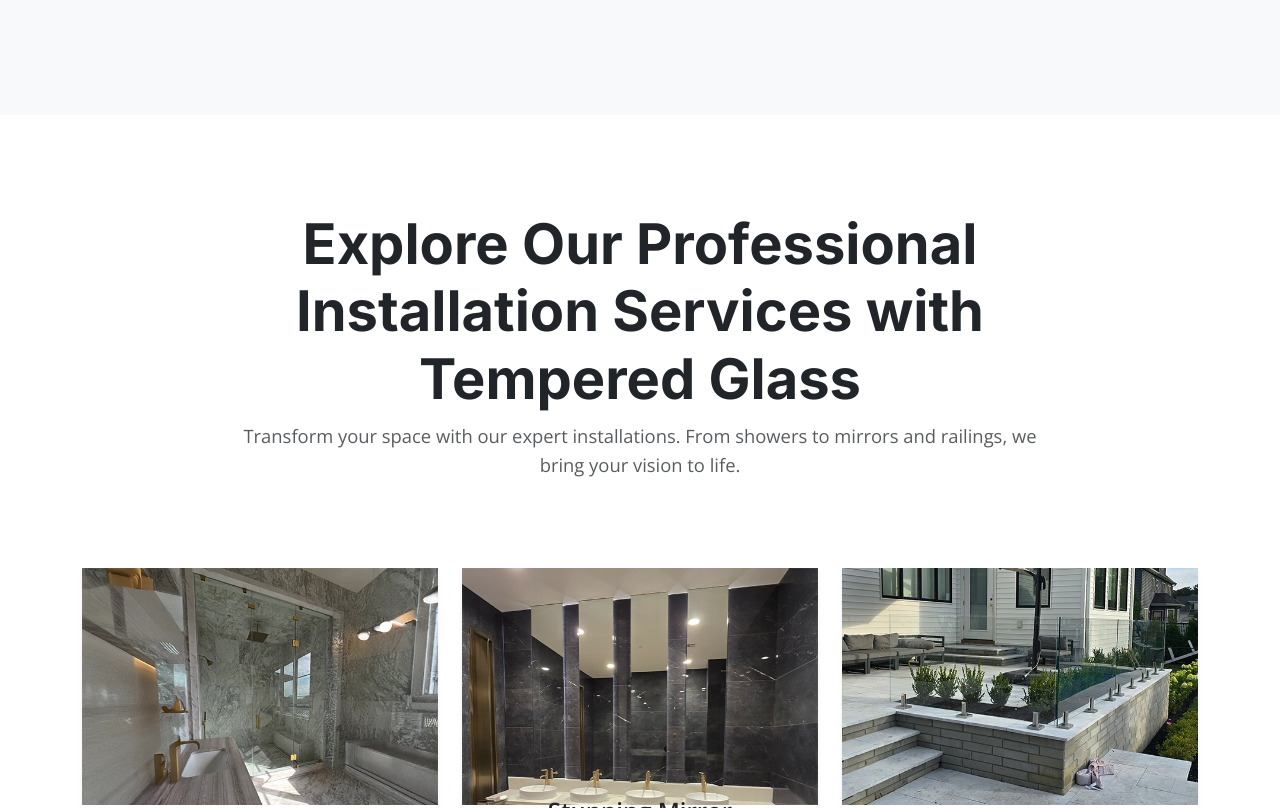
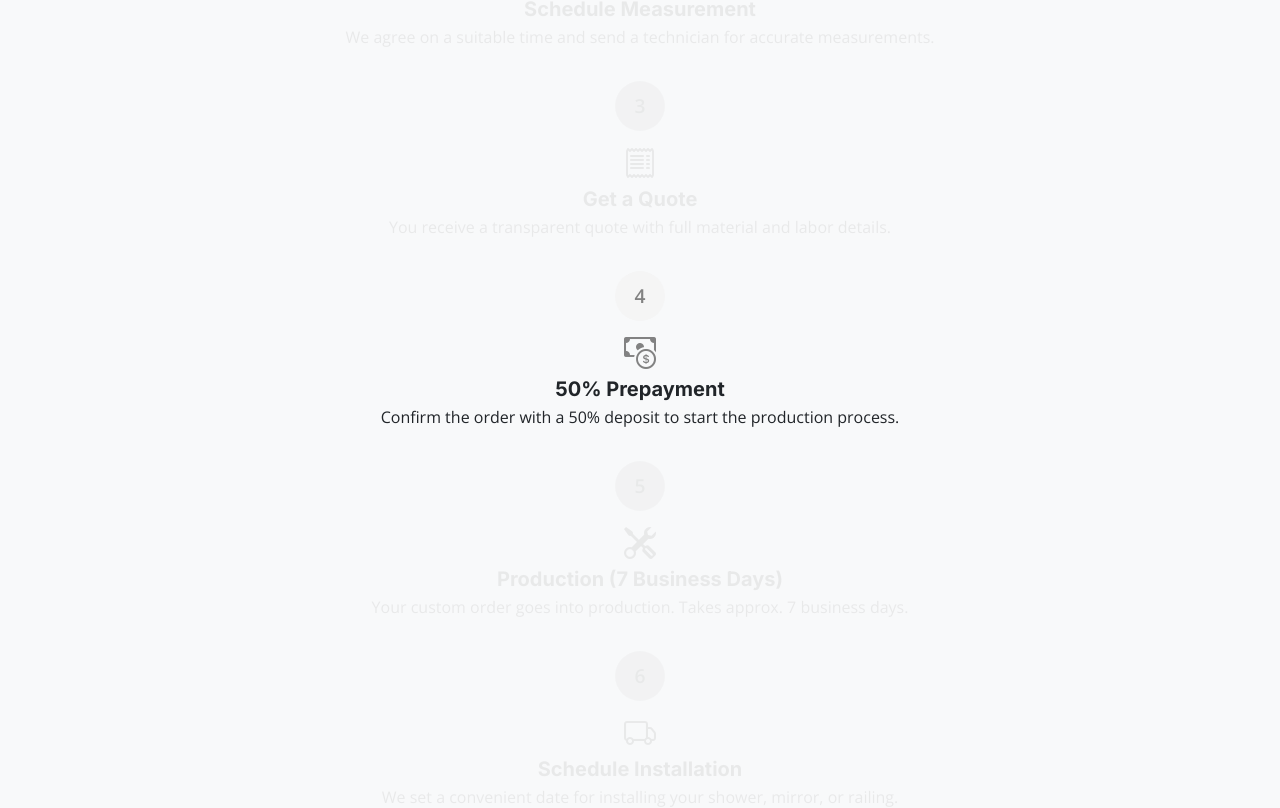
Before and after one commit to KseniiaMarkiv/my-shower-site, a React (Vite) app: page / in a window 1280 px wide. Shown: the part 3032-3840 px from the top of the page. Built offline with nearby package versions, Linux system fonts and the light colour scheme; a web font is replaced by a local one.

Commit message:
Pre-filled How It Works page

```diff
--- a/src/components/HowItWorksSection.jsx
+++ b/src/components/HowItWorksSection.jsx
@@ -1,13 +1,83 @@
-
+import React, { useRef, useEffect, useState } from 'react';
 import '../styles/HowItWorksSection.css';
 
+const steps = [
+  {
+    title: 'Contact Us',
+    description: 'Reach out via phone, website, or messenger — whichever is most convenient for you.',
+    icon: 'bi-telephone',
+  },
+  {
+    title: 'Schedule Measurement',
+    description: 'We agree on a suitable time and send a technician for accurate measurements.',
+    icon: 'bi-calendar-event',
+  },
+  {
+    title: 'Get a Quote',
+    description: 'You receive a transparent quote with full material and labor details.',
+    icon: 'bi-receipt',
+  },
+  {
+    title: '50% Prepayment',
+    description: 'Confirm the order with a 50% deposit to start the production process.',
+    icon: 'bi-cash-coin',
+  },
+  {
+    title: 'Production (7 Business Days)',
+    description: 'Your custom order goes into production. Takes approx. 7 business days.',
+    icon: 'bi-tools',
+  },
+  {
+    title: 'Schedule Installation',
+    description: 'We set a convenient date for installing your shower, mirror, or railing.',
+    icon: 'bi-truck',
+  },
+  {
+    title: 'Final Payment & Satisfaction',
+    description: 'Pay the remaining 50% after you approve the final result.',
+    icon: 'bi-hand-thumbs-up',
+  },
+];
+
 export default function HowItWorksSection() {
+  const stepRefs = useRef([]);
+  const [activeStep, setActiveStep] = useState(0);
+
+  useEffect(() => {
+    const handleScroll = () => {
+      const stepPositions = stepRefs.current.map((ref) => {
+        if (!ref) return 0;
+        const rect = ref.getBoundingClientRect();
+        return rect.top;
+      });
+
+      const current = stepPositions.findIndex((top) => top > window.innerHeight / 2);
+      setActiveStep(current === -1 ? steps.length - 1 : Math.max(0, current - 1));
+    };
+
+    window.addEventListener('scroll', handleScroll);
+    return () => window.removeEventListener('scroll', handleScroll);
+  }, []);
+
   return (
-    <section id="how-it-works" className="py-5 bg-light">
+    <section id="how-it-works" className="py-5">
       <div className="container text-center">
-        <h2 className="mb-4 display-4 fw-bold">How It Works</h2>
-        <p>Step-by-step overview of how we handle your project, from measurement to installation.</p>
-        {/* Add steps visually later */}
+        <h2 className="mb-4 display-5 fw-bold">How It Works</h2>
+        <p className="mb-5">Step-by-step overview of how we handle your project, from measurement to installation.</p>
+        <div className="how-steps">
+          {steps.map((step, index) => (
+            <div
+              key={index}
+              className={`how-step ${index === activeStep ? 'active' : ''}`}
+              ref={(el) => (stepRefs.current[index] = el)}
+            >
+              <div className="step-circle">{index + 1}</div>
+              <i className={`bi ${step.icon} step-icon`}></i>
+              <h4 className="step-title">{step.title}</h4>
+              <p className="step-desc">{step.description}</p>
+            </div>
+          ))}
+        </div>
       </div>
     </section>
   );
--- a/src/styles/HowItWorksSection.css
+++ b/src/styles/HowItWorksSection.css
@@ -1,4 +1,76 @@
+.how-steps {
+  display: flex;
+  flex-direction: column;
+  align-items: center;
+  gap: 2rem;
+}
 
+.how-step {
+  max-width: 700px;
+  width: 100%;
+  text-align: center;
+  opacity: 0.4;
+  transition: all 0.4s ease-in-out;
+}
+
+.how-step.active {
+  opacity: 1;
+}
+
+.step-circle {
+  width: 50px;
+  height: 50px;
+  margin: 0 auto 0.5rem auto;
+  border-radius: 50%;
+  background-color: #eaeaea;
+  color: #D2D2D2;
+  font-size: 1.2rem;
+  font-weight: bold;
+  line-height: 50px;
+  transition: color 0.3s, background-color 0.3s;
+}
+
+.how-step.active .step-circle {
+  color: #828282;
+  background-color: #f5f5f5;
+}
+
+.step-icon {
+  font-size: 2rem;
+  color: #D2D2D2;
+  margin-bottom: 0.5rem;
+  transition: color 0.3s;
+}
+
+.how-step.active .step-icon {
+  color: #828282;
+}
+
+.step-title {
+  font-size: 1.25rem;
+  font-weight: bold;
+  margin-bottom: 0.25rem;
+  color: #D2D2D2;
+  transition: color 0.3s;
+}
+
+.how-step.active .step-title {
+  color: #212529;
+}
+
+.step-desc {
+  font-size: 1rem;
+  color: #D2D2D2;
+  transition: color 0.3s;
+  max-width: 600px;
+  margin: 0 auto;
+}
+
+.how-step.active .step-desc {
+  color: #212529;
+}
+
+/* Optional padding and spacing */
 #how-it-works {
-  height: 80vh;
+  background-color: #f8f9fa;
 }
```
